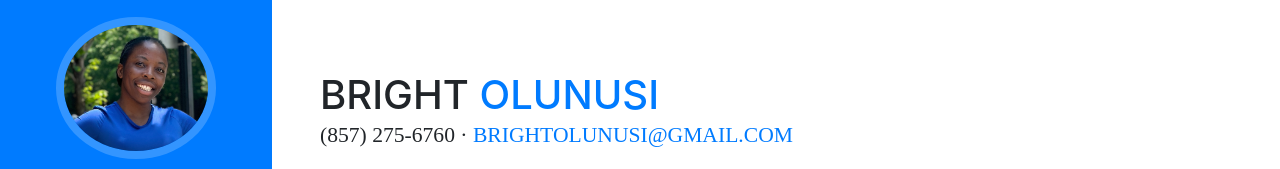
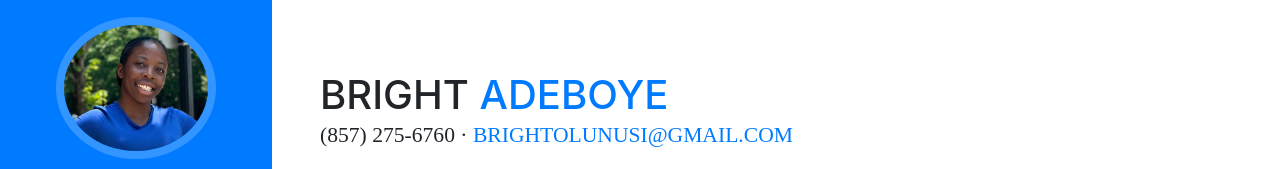
Before and after one commit to brightolunusi/website, a website with bundled scripts: page index.html in a window 1280 px wide. Shown: the part 188-357 px from the top of the page. Built offline with nearby package versions, Linux system fonts and the light colour scheme; a web font is replaced by a local one.

Commit message:
Update index.html (#2)

```diff
--- a/index.html
+++ b/index.html
@@ -99,7 +99,7 @@
         <div class="my-auto">
           <h1 class="mb-0">
             Bright
-            <span class="text-primary">Olunusi</span>
+            <span class="text-primary">Adeboye</span>
           </h1>
           <div class="subheading mb-5">
             (857) 275-6760 ·
```
